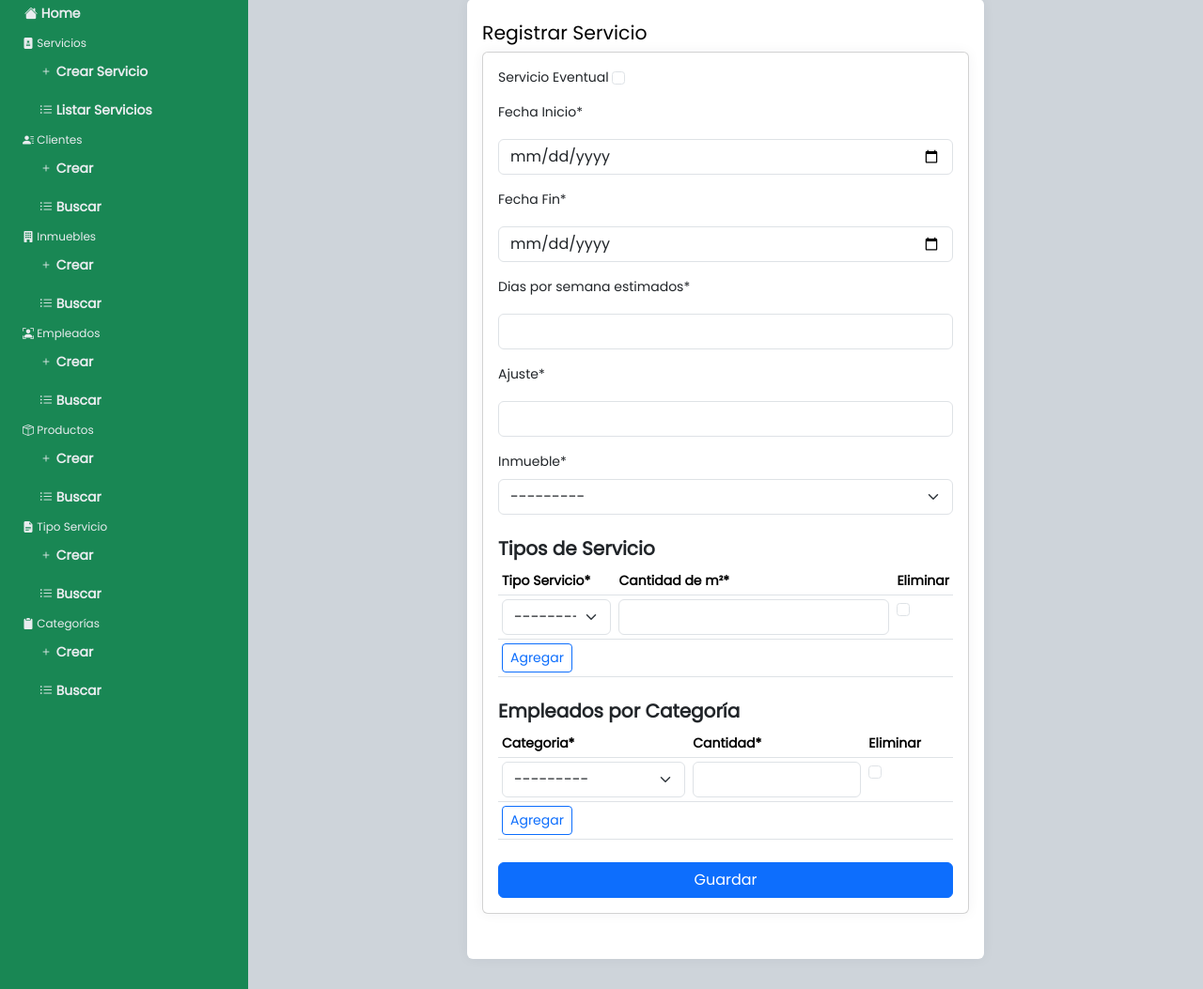
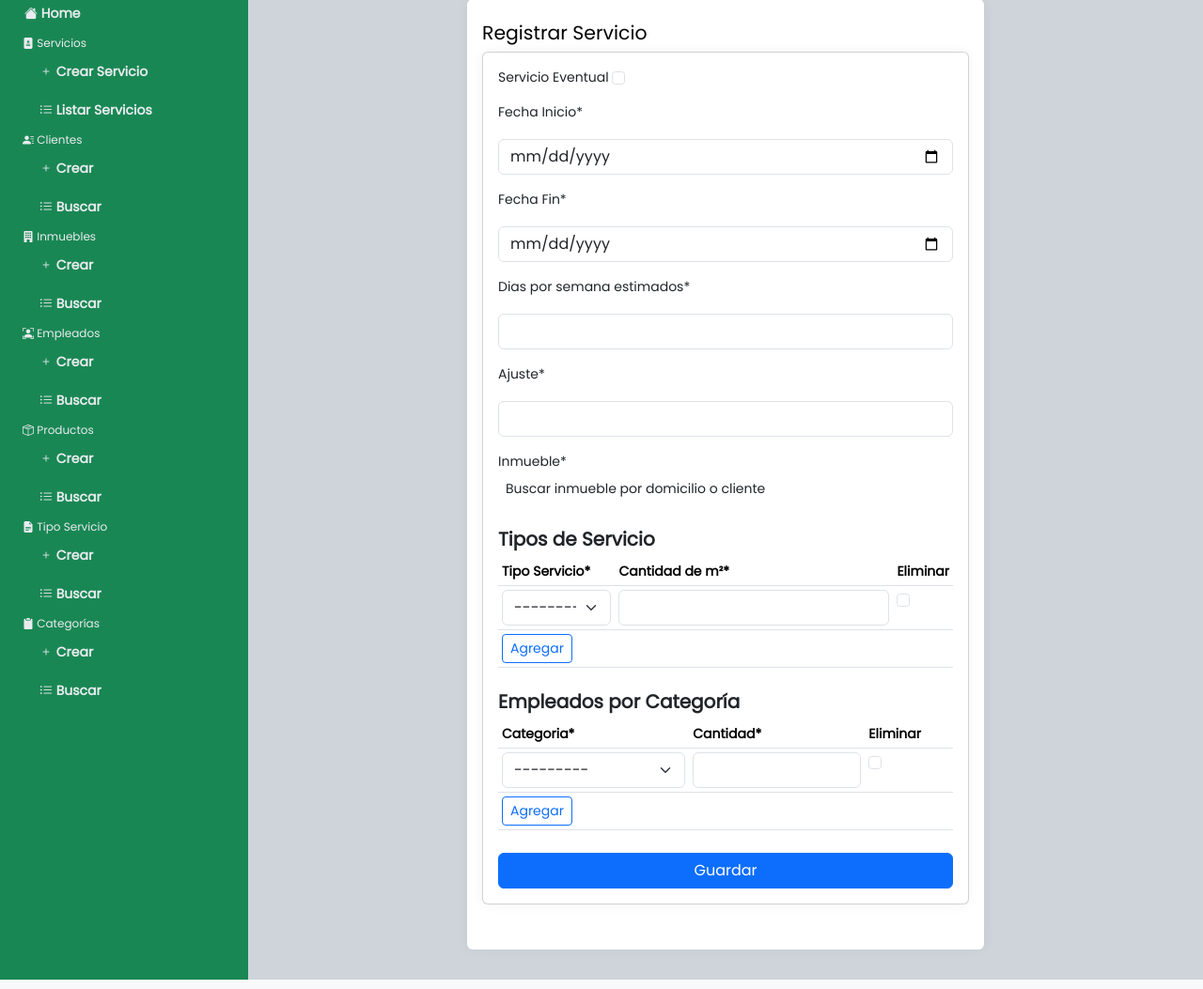
Before and after one commit to UNPSJB/SendaServices, a Django app: page /servicios/servicio/crear/ in a window 1280 px wide. Shown: the part 100-1153 px from the top of the page at 94% size. Run offline with Django 4.2, Linux system fonts and the light colour scheme; the visitor is signed in with stand-in values (Sample User, id 1); data that the repository does not hold is empty; parts of the project's set-up code (start-up, migrations or seed data) failed here and were passed over; some libraries are stand-ins or nearby versions.

Commit message:
cambios en la se;a

```diff
--- a/core/templates/base.html
+++ b/core/templates/base.html
@@ -249,8 +249,14 @@
   </div>
   {% endblock %}
 
+  <!-- CSS de Select2 -->
+  <link href="https://cdn.jsdelivr.net/npm/select2@4.1.0-rc.0/dist/css/select2.min.css" rel="stylesheet" />
 
+  <!-- jQuery -->
+  <script src="https://code.jquery.com/jquery-3.6.0.min.js"></script>
 
+  <!-- JS de Select2 -->
+  <script src="https://cdn.jsdelivr.net/npm/select2@4.1.0-rc.0/dist/js/select2.min.js"></script>
 
   <script src="{% static 'third-party/js/jquery.min.js' %}"></script>
 
--- a/core/urls.py
+++ b/core/urls.py
@@ -47,8 +47,10 @@
     CategoriaCreateView,
     CategoriaListView,
     CategoriaUpdateView,
-    buscar
+    buscar,
+    buscar_inmuebles
 )
+
 
 urlpatterns = [
     path('admin/', admin.site.urls),
@@ -71,6 +73,7 @@
     path('clienteModificar/<str:pk>', ClienteUpdateView.as_view(), name="modificarCliente"),
 
     # Gestion Inmuebles
+    path('buscar-inmuebles/', buscar_inmuebles, name='buscar_inmuebles'),
     path('inmuebles/', InmuebleCreateView.as_view(), name='crearInmueble'),
     path('inmuebles/cliente/<str:pk>/crear', InmuebleCreateView.as_view(), name='crearInmuebleParaCliente'),
     path('inmuebles/cliente/<str:cliente_pk>/modificar/<str:pk>', InmuebleUpdateView.as_view(), name='modificarInmuebleParaCliente'),
--- a/servicios/forms.py
+++ b/servicios/forms.py
@@ -146,9 +146,8 @@
 
 class ServicioForm(forms.ModelForm):
     class Meta:
-        model= Servicio
-        exclude = ('estado','total')
-
+        model = Servicio
+        exclude = ('estado', 'total')
         widgets = {
             'desde': forms.DateInput(format=('%d/%m/%Y'), attrs={'type': 'date'}),
             'hasta': forms.DateInput(format=('%d/%m/%Y'), attrs={'type': 'date'}),
@@ -156,19 +155,35 @@
 
     def __init__(self, *args, **kwargs):
         super().__init__(*args, **kwargs)
+
         self.fields['desde'].widget.attrs['min'] = datetime.today().strftime('%Y-%m-%d')
         self.fields['hasta'].widget.attrs['min'] = datetime.today().strftime('%Y-%m-%d')
 
-        inmuebles = Inmueble.objects.all()
+        self.fields['inmueble'].widget.attrs.update({
+            'class': 'select2-inmueble form-select',
+            'data-placeholder': 'Buscar inmueble por domicilio o cliente'
+        })
 
-        if "initial" in kwargs:
-            if "cliente" in kwargs["initial"]:
-                cliente = kwargs["initial"]["cliente"] # nos da el Cliente del Inmueble
-                inmuebles = Inmueble.objects.filter(cliente = cliente)
+        inmuebles = Inmueble.objects.none()
 
-        self.fields['inmueble'].queryset = inmuebles
+        if "initial" in kwargs and "cliente" in kwargs["initial"]:
+            cliente = kwargs["initial"]["cliente"]
+            inmuebles = Inmueble.objects.filter(cliente=cliente)
+
+        if self.instance and self.instance.pk:
+            inmuebles = Inmueble.objects.filter(pk=self.instance.inmueble.pk) | inmuebles
+        elif 'inmueble' in self.data:
+            try:
+                inmueble_id = int(self.data.get('inmueble'))
+                inmuebles = Inmueble.objects.filter(pk=inmueble_id) | inmuebles
+            except (ValueError, TypeError):
+                pass
+
+        self.fields['inmueble'].queryset = inmuebles.distinct()
+
         self.helper = FormHelper()
         self.helper.form_tag = False
+
 
     def save(self, commit=True):
         servicio = super().save(commit)
@@ -214,12 +229,10 @@
         #print(f"{url=}, {url_kwargs=}")
         self.helper.form_action = reverse_lazy(url, kwargs=url_kwargs)
 
-
 class ServicioContratarForm(forms.ModelForm):
     class Meta:
         model = Servicio
-        fields = ['inmueble', 'desde', 'hasta']
-
+        fields = ['desde', 'hasta', 'inmueble']
         widgets = {
             'desde': forms.DateInput(format=('%Y-%m-%d'), attrs={'type': 'date'}),
             'hasta': forms.DateInput(format=('%Y-%m-%d'), attrs={'type': 'date'}),
@@ -227,11 +240,22 @@
 
     def __init__(self, *args, **kwargs):
         super().__init__(*args, **kwargs)
+
+
+
         self.fields['desde'].widget.attrs['min'] = datetime.today().strftime('%Y-%m-%d')
         self.fields['hasta'].widget.attrs['min'] = datetime.today().strftime('%Y-%m-%d')
+
+        # Mostrar inmueble como solo lectura (disabled), pero también mantenerlo oculto para el POST
         self.fields['inmueble'].disabled = True
+        self.fields['inmueble_hidden'] = forms.ModelChoiceField(
+            queryset=Inmueble.objects.all(),
+            initial=self.instance.inmueble,
+            widget=forms.HiddenInput()
+        )
+
         self.helper = FormHelper()
-        self.helper.form_tag = False  # lo manejás vos en el template
+        self.helper.form_tag = False
 
     def clean(self):
         cleaned_data = super().clean()
@@ -241,6 +265,9 @@
             raise forms.ValidationError("La fecha 'hasta' debe ser posterior a 'desde'.")
         return cleaned_data
 
+    def save(self, commit=True):
+        self.instance.inmueble = self.cleaned_data.get('inmueble_hidden')
+        return super().save(commit)
 
 
 class DetalleServicioForm(forms.ModelForm):
--- a/servicios/templates/servicios/servicioForm.html
+++ b/servicios/templates/servicios/servicioForm.html
@@ -49,3 +49,53 @@
 {% block btnform %}
   Guardar
 {% endblock %}
+
+{% block extrajs %}
+<!-- Select2 CSS -->
+<link href="https://cdn.jsdelivr.net/npm/select2@4.1.0-rc.0/dist/css/select2.min.css" rel="stylesheet" />
+
+<!-- jQuery -->
+<script src="https://code.jquery.com/jquery-3.6.0.min.js"></script>
+
+<!-- Select2 JS -->
+<script src="https://cdn.jsdelivr.net/npm/select2@4.1.0-rc.0/dist/js/select2.min.js"></script>
+<link href="https://cdn.jsdelivr.net/npm/select2@4.1.0-rc.0/dist/css/select2.min.css" rel="stylesheet" />
+<link href="https://cdn.jsdelivr.net/npm/select2-bootstrap-5-theme@1.3.0/dist/select2-bootstrap-5-theme.min.css" rel="stylesheet" />
+
+
+<script>
+  $(document).ready(function() {
+    $('.select2-inmueble').select2({
+      theme: 'bootstrap-5',
+      width: '100%',
+      language: {
+        inputTooShort: function(args) {
+          return 'Escribí al menos 1 carácter para buscar un inmueble por [ Docimicilio o Informacion cliente (Nombre, Correo, Cuil-Cuit) ]'; // 💬 tu mensaje personalizado
+        }
+      },
+      ajax: {
+        url: "{% url 'buscar_inmuebles' %}",
+        dataType: 'json',
+        delay: 250,
+        data: function (params) {
+          return { term: params.term };
+        },
+        processResults: function (data) {
+          return { results: data.results };
+        },
+        cache: true
+      },
+      placeholder: 'Buscar inmueble por domicilio o cliente',
+      minimumInputLength: 1
+    });
+
+    // Precargar inmueble si existe (en modo edición o error)
+    let inmuebleId = "{{ form.instance.inmueble.id|default:'' }}";
+    let inmuebleText = "{{ form.instance.inmueble|default:'' }}";
+    if (inmuebleId && inmuebleText) {
+      let option = new Option(inmuebleText, inmuebleId, true, true);
+      $('.select2-inmueble').append(option).trigger('change');
+    }
+  });
+  </script>
+  {% endblock %}
--- a/servicios/templates/servicios/servicio_confirm_seña.html
+++ b/servicios/templates/servicios/servicio_confirm_seña.html
@@ -11,7 +11,7 @@
 {% block p %}
     La seña del servicio requerida es de: {{seña}}
 
-    ¿El cliente realizo la seña de
+    ¿El cliente realizo la seña del servicio
 {% endblock %}
 
 {% block object %}
--- a/servicios/views.py
+++ b/servicios/views.py
@@ -549,14 +549,10 @@
 def contratar_servicio(request, pk):
     if request.method == "GET":
         servicio = Servicio.objects.get(pk=pk)
-        horarios = servicio.horarios.count()
-        if horarios == 0:
-            messages.error(request, '⚠️ ¡Error! El servicio requiere horarios para ser CONTRATADO. Por favor, añade horarios antes de continuar. ⏰')
-            return redirect(reverse_lazy('turnos:listarHorariosDeServicio', kwargs={'pk': servicio.pk}))
-        else:
-            servicio.contratar()
-            messages.success(request, '🤝 ¡El servicio se CONTRATÓ con éxito! 🎊')
-            return redirect(reverse_lazy("servicios:listarServicio"))
+
+        servicio.contratar()
+        messages.success(request, '🤝 ¡El servicio se CONTRATÓ con éxito! 🎊')
+        return redirect(reverse_lazy("servicios:listarServicio"))
 
 def facturar_servicio(request, pk):
     pass
```
Also changed, not shown: core/views.py (+27 -1 lines), servicios/templates/servicios/contratar_servicio.html (+79 -3 lines).
